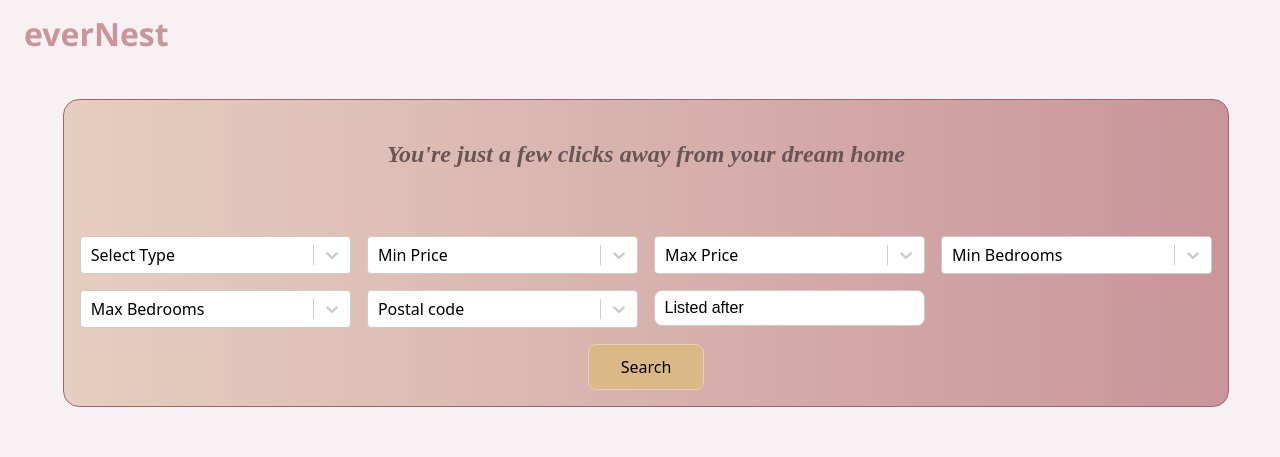
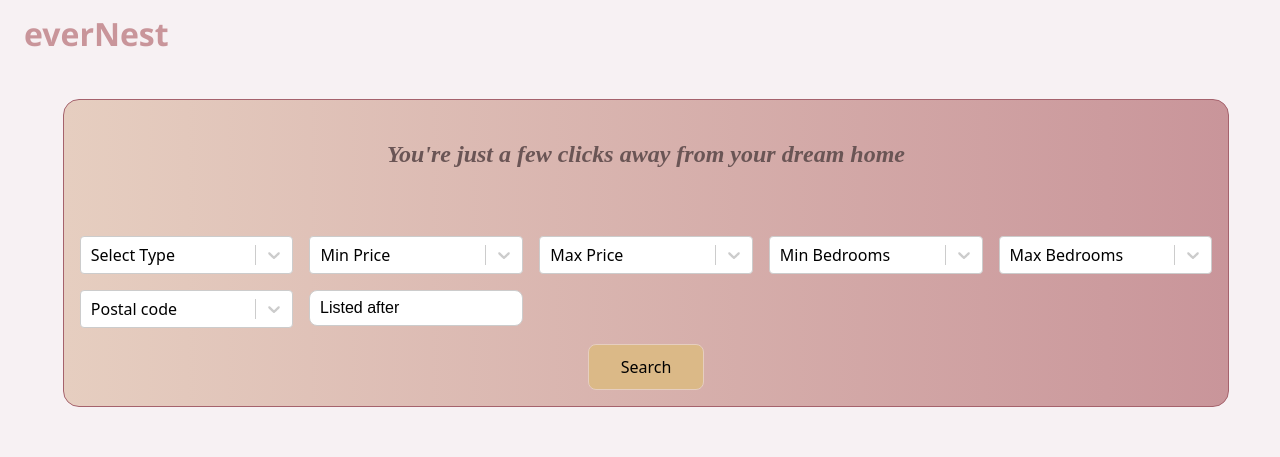
Before and after one commit to MthukaFernando/Adv.ClientSide-final-coursework, a React (Vite) app in the folder evernest/: page /#/ in a window 1280 px wide. Shown: the top 457 px of the page. Built offline with nearby package versions, Linux system fonts and the light colour scheme.

Commit message:
fixed the responsiveness of the filter form

```diff
--- a/evernest/src/App.css
+++ b/evernest/src/App.css
@@ -22,17 +22,16 @@ body {
 
 .filters {
   display: grid;
-  grid-template-columns: repeat(4, 1fr);
+  grid-template-columns: repeat(auto-fit, minmax(200px, 1fr));
   gap: 1rem;
   padding: 1rem;
   width: 120%;
-  margin: 0 0 2rem 0;
+  margin: 0 -20rem 2rem 0;
   border-radius: 16px;
   box-sizing: border-box;
   background: linear-gradient(to right, #e6cec0, #c9959a);
   border: 1px solid #a5626c;
   transition: transform 0.2s ease, box-shadow 0.2s ease;
-  margin-right: -20rem;
 }
 
 .filters:hover {
```
